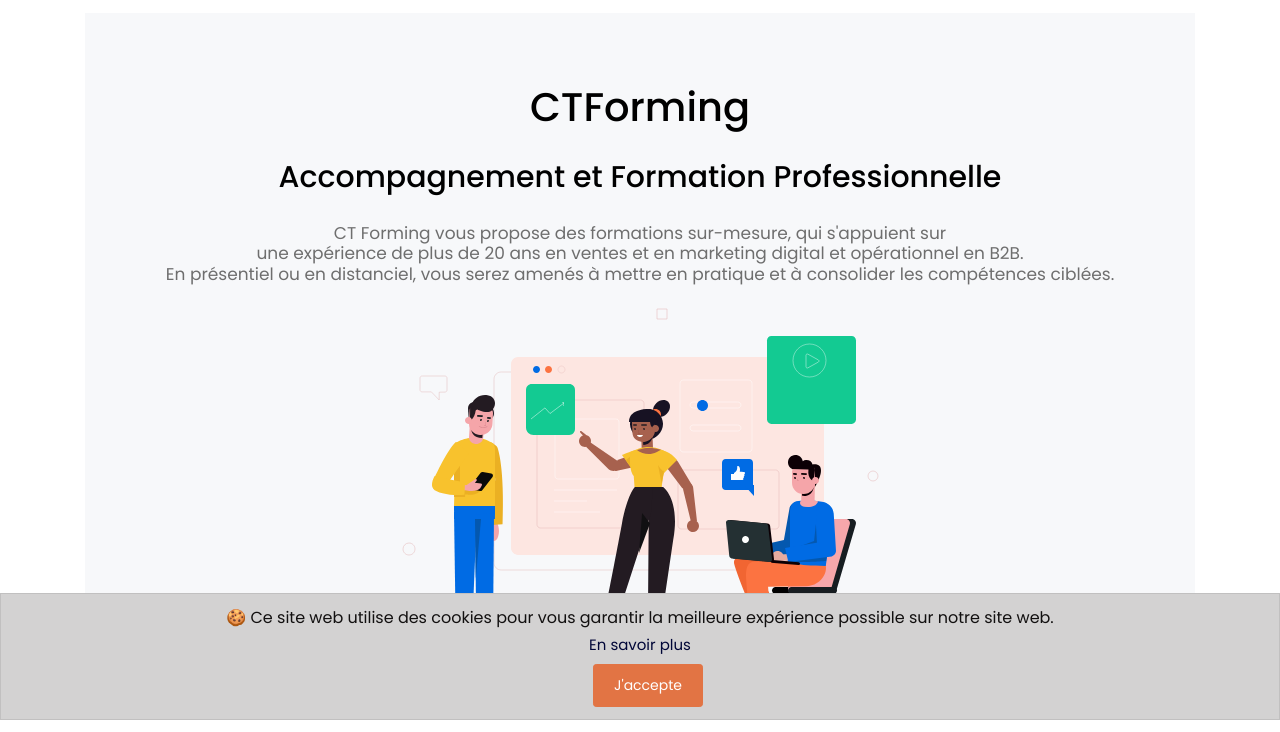
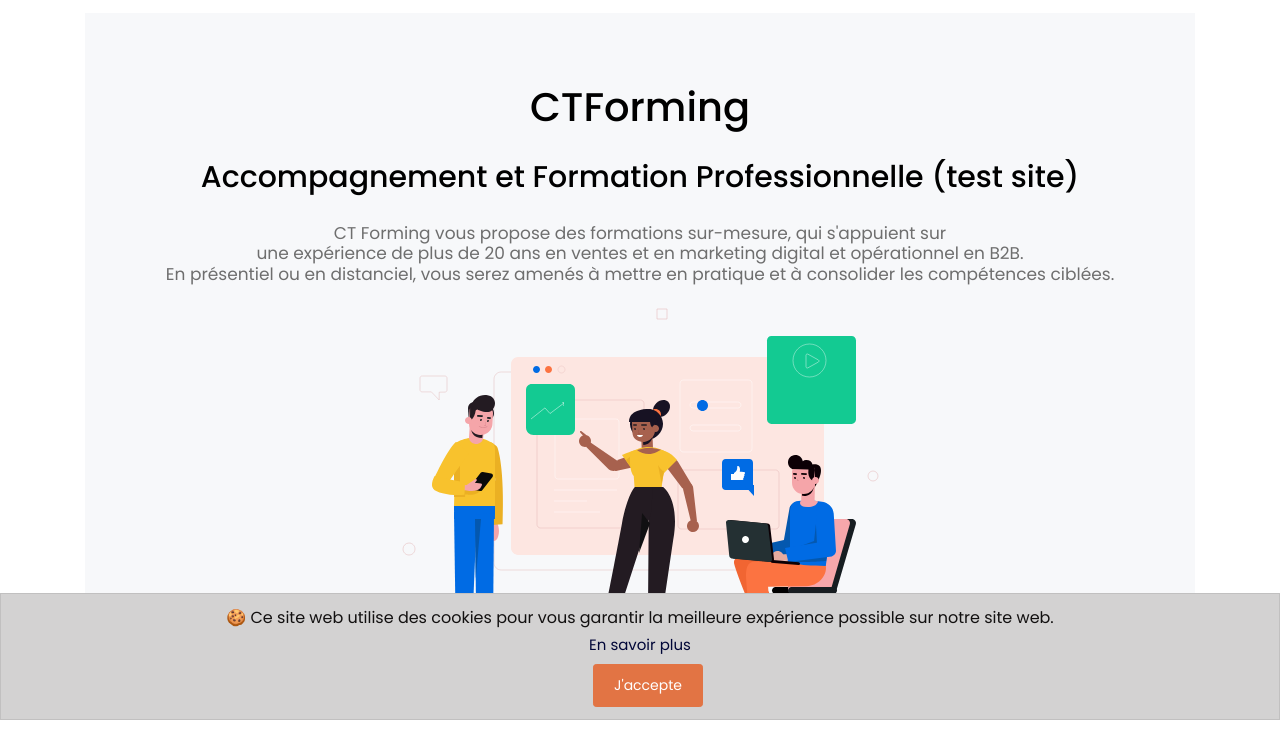
Before and after one commit to ctforming/social-selling, a website: page pages/accueil.html in a window 1280 px wide. Shown: the part 80-812 px from the top of the page. Drawn offline with Linux system fonts and the light colour scheme.

Commit message:
move pages

```diff
--- a/pages/accueil.html
+++ b/pages/accueil.html
@@ -83,7 +83,7 @@
     <div class="banner" >
   <div class="container">
     <h1 class="font-weight-semibold">CTForming</h1>
-    <h3 class="font-weight-semibold sub-title">Accompagnement et Formation Professionnelle</h3>
+    <h3 class="font-weight-semibold sub-title">Accompagnement et Formation Professionnelle (test site)</h3>
     <h6 class="font-weight-normal sub-title text-muted pb-3">
       CT Forming vous propose des formations sur-mesure, qui s'appuient sur
       <br> une expérience de plus de 20 ans en ventes et en marketing digital et opérationnel en B2B.
```
Also changed, not shown: content/accueil.html (+1 -1 lines).
